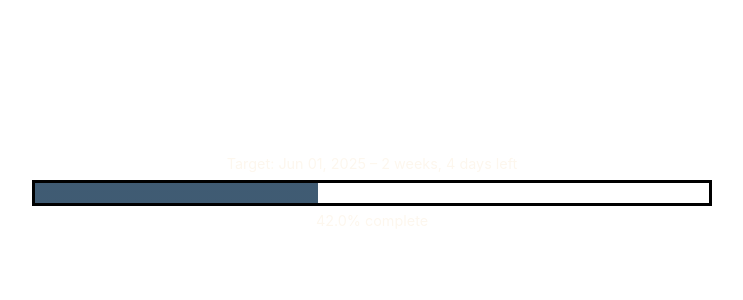
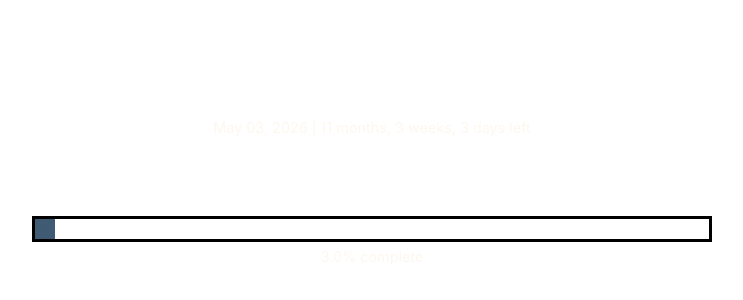
Before and after one commit to ArthurParada/countdown, a plain HTML site: page index.html in a window 1280 px wide. Shown: the part 208-508 px from the top of the page, without its empty margins (268-1011 px from the left). Drawn offline with Linux system fonts and the light colour scheme.

Commit message:
Update index.html

```diff
--- a/index.html
+++ b/index.html
@@ -69,7 +69,7 @@
 
       /* Text */
       .meta {
-        margin-bottom: 8px;
+        margin-bottom: 80px;
         font-size: 0.9rem;
         font-weight: 400; /* no bold */
       }
@@ -98,8 +98,8 @@
          - "end"    -> target date
          ISO strings or any format accepted by Date constructor
       =================================*/
-      const start = new Date("2025-05-01T00:00:00-03:00"); // <-- EDIT
-      const end   = new Date("2025-06-01T00:00:00-03:00"); // <-- EDIT
+      const start = new Date("2025-05-03T00:00:00-03:00"); // <-- EDIT
+      const end   = new Date("2026-05-03T00:00:00-03:00"); // <-- EDIT
 
       const fill        = document.getElementById("fill");
       const label       = document.getElementById("label");
@@ -136,7 +136,7 @@
         // Countdown text
         const breakdown = diffBreakdown(now, end);
         const opts = { day: '2-digit', month: 'short', year: 'numeric' };
-        countdownEl.textContent = `Target: ${end.toLocaleDateString('en-US', opts)} – ${formatCountdown(breakdown)} left`;
+        countdownEl.textContent = `${end.toLocaleDateString('en-US', opts)} | ${formatCountdown(breakdown)} left`;
       }
 
       updateProgress();
```
